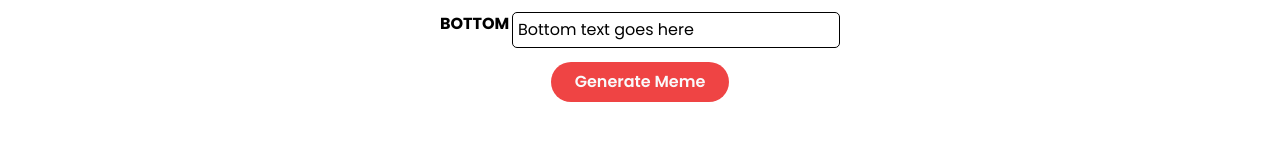
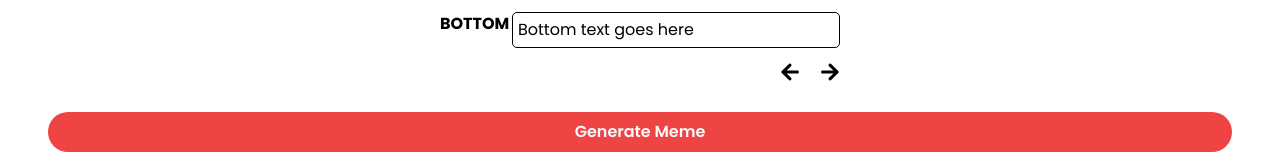
Before and after one commit to padhi190/meme-studio, a Next.js app: page / in a window 1280 px wide. Shown: the part 466-628 px from the top of the page. Built offline with nearby package versions, Linux system fonts and the light colour scheme; no server answers.

Commit message:
add next prev in memegenerator

```diff
--- a/components/Loader.js
+++ b/components/Loader.js
@@ -1,7 +1,7 @@
 
 function Loader() {
   return (
-    <div className="fixed top-20 left-0 right-0 flex justify-center items-center z-30 h-screen w-screen bg-white opacity-95">
+    <div className="fixed top-20 left-0 right-0 flex justify-center items-center z-30 h-screen w-screen bg-white bg-opacity-95">
           <img src="/trollface.svg" className="h-20 animate-bounce z-40" />
     </div>
   );
--- a/components/MemeGenerator.js
+++ b/components/MemeGenerator.js
@@ -1,4 +1,5 @@
 import React, { Component } from 'react';
+import { FaArrowLeft, FaArrowRight } from 'react-icons/fa';
 import * as s from '../styles/MemeGenerator.module.css';
 import Meme from './Meme';
 
@@ -23,6 +24,7 @@ class MemeGenerator extends Component {
 			bottomText: "Bottom text goes here",
 			randomImg: undefined,
 			allMemeImgs: MEME_IMAGES,
+			index: 0,
 		}
 		this.handleChange = this.handleChange.bind(this)
 		this.handleSubmit = this.handleSubmit.bind(this)
@@ -31,14 +33,14 @@ class MemeGenerator extends Component {
 	componentDidMount() {
 		const randNum = Math.floor(Math.random() * this.state.allMemeImgs.length)
 		const randMemeImg = this.state.allMemeImgs[randNum];
-		this.setState({ randomImg: randMemeImg })
+		this.setState({ randomImg: randMemeImg, index: randNum });
 	}
 
 	handleSubmit(event) {
 		event.preventDefault()
 		const randNum = Math.floor(Math.random() * this.state.allMemeImgs.length)
 		const randMemeImg = this.state.allMemeImgs[randNum].url
-		this.setState({ randomImg: randMemeImg })
+		this.setState({ randomImg: randMemeImg, index: randNum })
 
 		const doc = {
 			top_text: this.state.topText,
@@ -51,6 +53,18 @@ class MemeGenerator extends Component {
 	handleChange(event) {
 		const {name, value} = event.target
 		this.setState({ [name]: value })
+	}
+
+	handleChangeImg = (dir) => {
+		let newIdx = this.state.index;
+		if (dir === 'next') {
+			newIdx = (this.state.index + 1) % this.state.allMemeImgs.length;
+		} else {
+			newIdx = (this.state.index - 1);
+			if (newIdx === -1) newIdx = this.state.allMemeImgs.length - 1;
+		}
+		const newMemeImg = this.state.allMemeImgs[newIdx];
+		this.setState({ index: newIdx, randomImg: newMemeImg });
 	}
 
 	render() {
@@ -80,7 +94,15 @@ class MemeGenerator extends Component {
 							onChange={this.handleChange}
 						/>
 					</div>
-				<button className="font-semibold bg-red-500 hover:bg-cyan-400 text-gray-50 px-6 py-2 rounded-full cursor-pointer">Generate Meme</button>
+					<div className='flex justify-end gap-5 text-xl'>
+						<a className='cursor-pointer' onClick={this.handleChangeImg}>
+							<FaArrowLeft/>
+						</a>
+						<a className='cursor-pointer' onClick={() => this.handleChangeImg('next')}>
+							<FaArrowRight/>
+						</a>
+					</div>
+				<button className="font-semibold bg-red-500 hover:bg-red-400 w-full text-gray-50 px-6 py-2 rounded-full cursor-pointer">Generate Meme</button>
 			</form>
 		</>
 	)}
--- a/components/Modal.js
+++ b/components/Modal.js
@@ -12,9 +12,9 @@ function Modal({ show, onClose = () => {}, children, title = '' }) {
   useEffect(() => setIsBrowser(true), []);
 
   const modalContent = show ? (
-    <div className="fixed top-0 left-0 w-screen h-screen flex flex-col justify-center items-center z-10 bg-gray-900 ">
+    <div className="fixed top-0 left-0 w-screen h-screen flex flex-col justify-center items-center z-10 bg-gray-900 bg-opacity-90">
       {/* Modal Header */}
-      <div className="relative h-[600px] w-[500px] md:w-[500px] bg-white px-3 py-8 rounded-lg md:px-6 md:py-12 ">
+      <div className="relative bg-white px-3 py-8 rounded-lg md:px-6 md:py-12">
         <a href="#" onClick={handleClose} className='absolute top-4 right-4 text-xl'>
           <FaTimes />
         </a>
```
